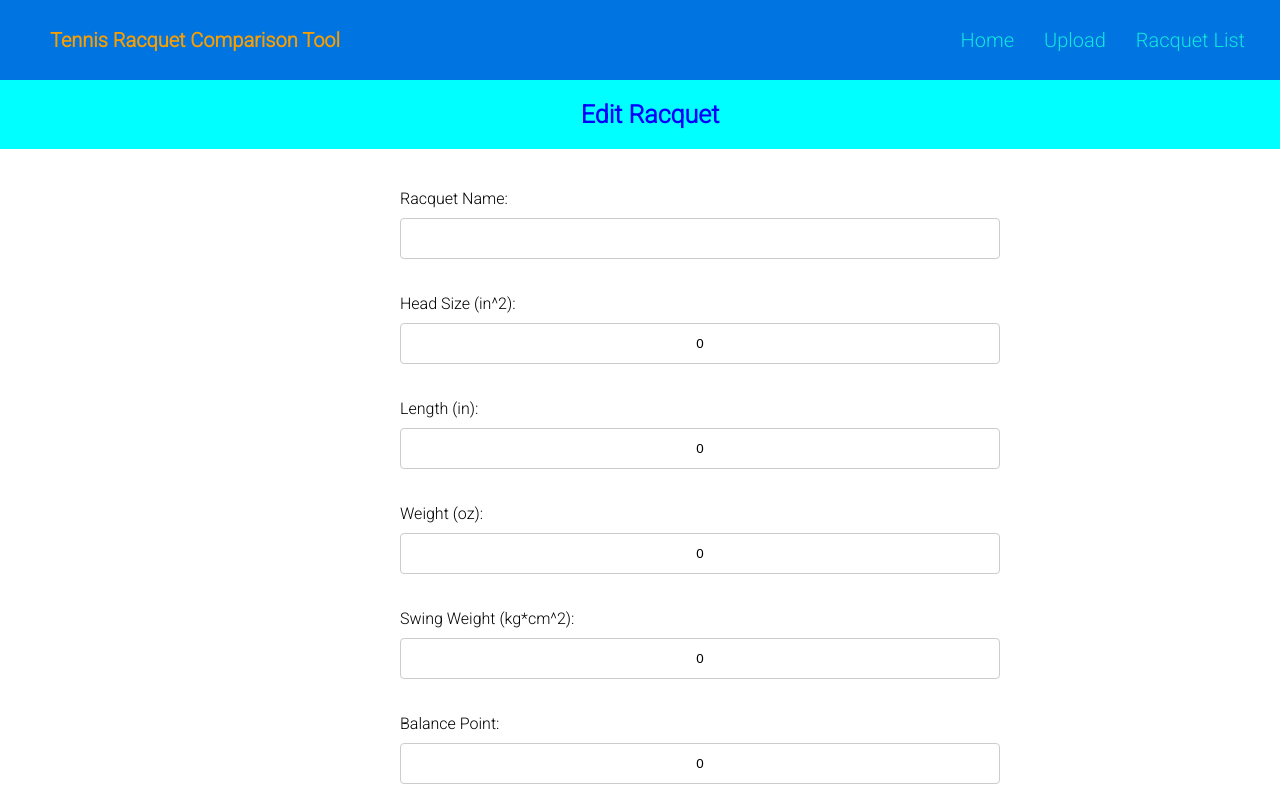
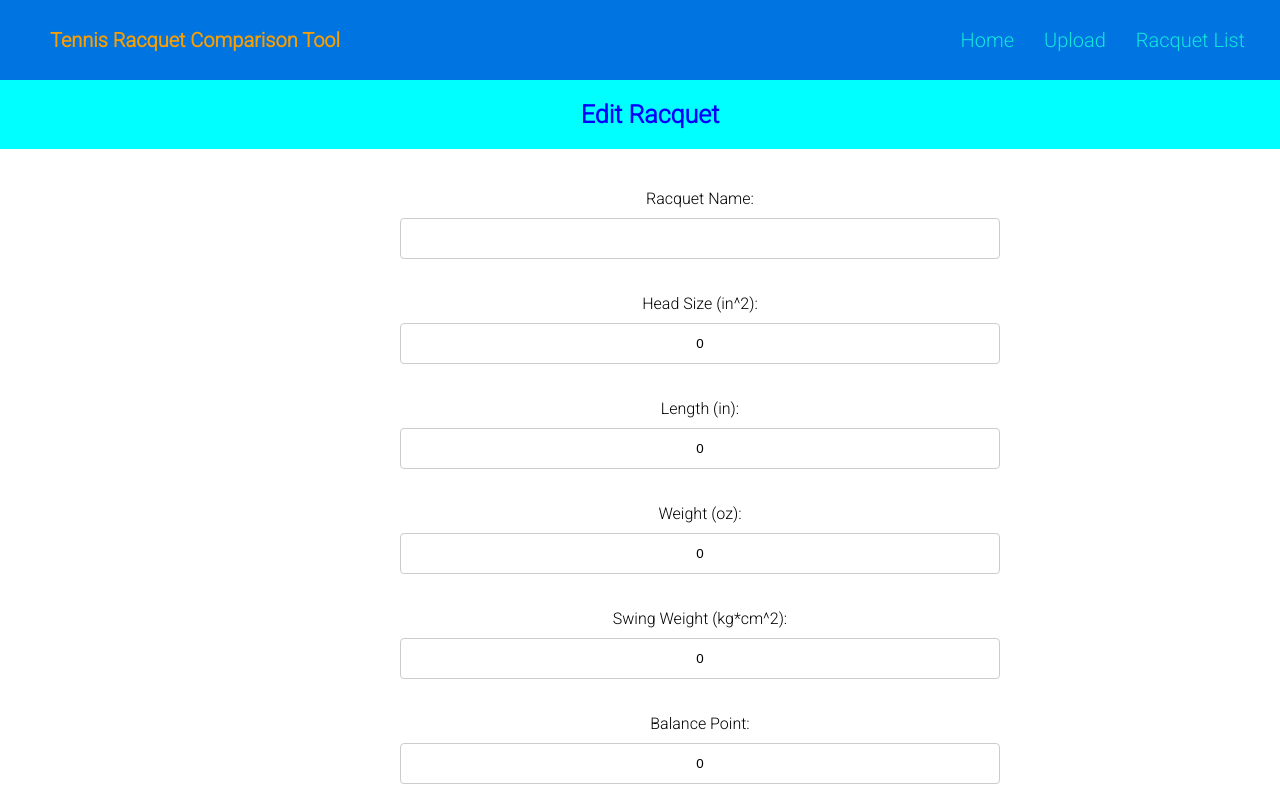
Before and after one commit to jinwonjang0704/Tennis-Racquet-Compare, a React (Create React App) app in the folder client/: page /#/edit/1 in a window 1280 px wide. Shown: the top 800 px of the page. Built offline with nearby package versions, Linux system fonts and the light colour scheme; no server answers; the HTML template or start-up script is replaced by a standard one.

Commit message:
centering input boxes

```diff
--- a/client/src/style.css
+++ b/client/src/style.css
@@ -203,6 +203,10 @@ form{
   padding-top: 40px;
 }
 
+.form-group{
+  text-align:center;
+}
+
 .input-box{
   width:1000px;
   clear: both;
```
